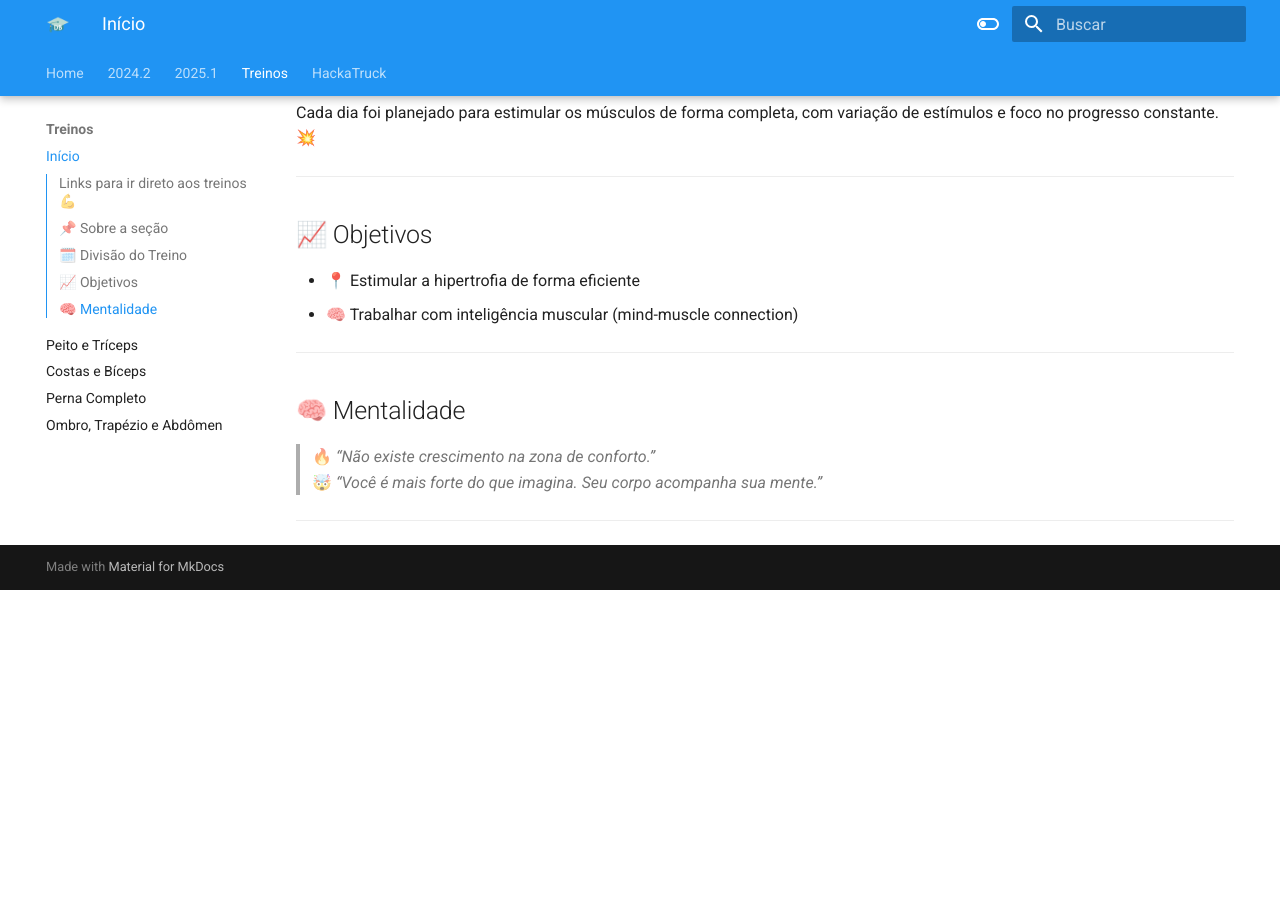
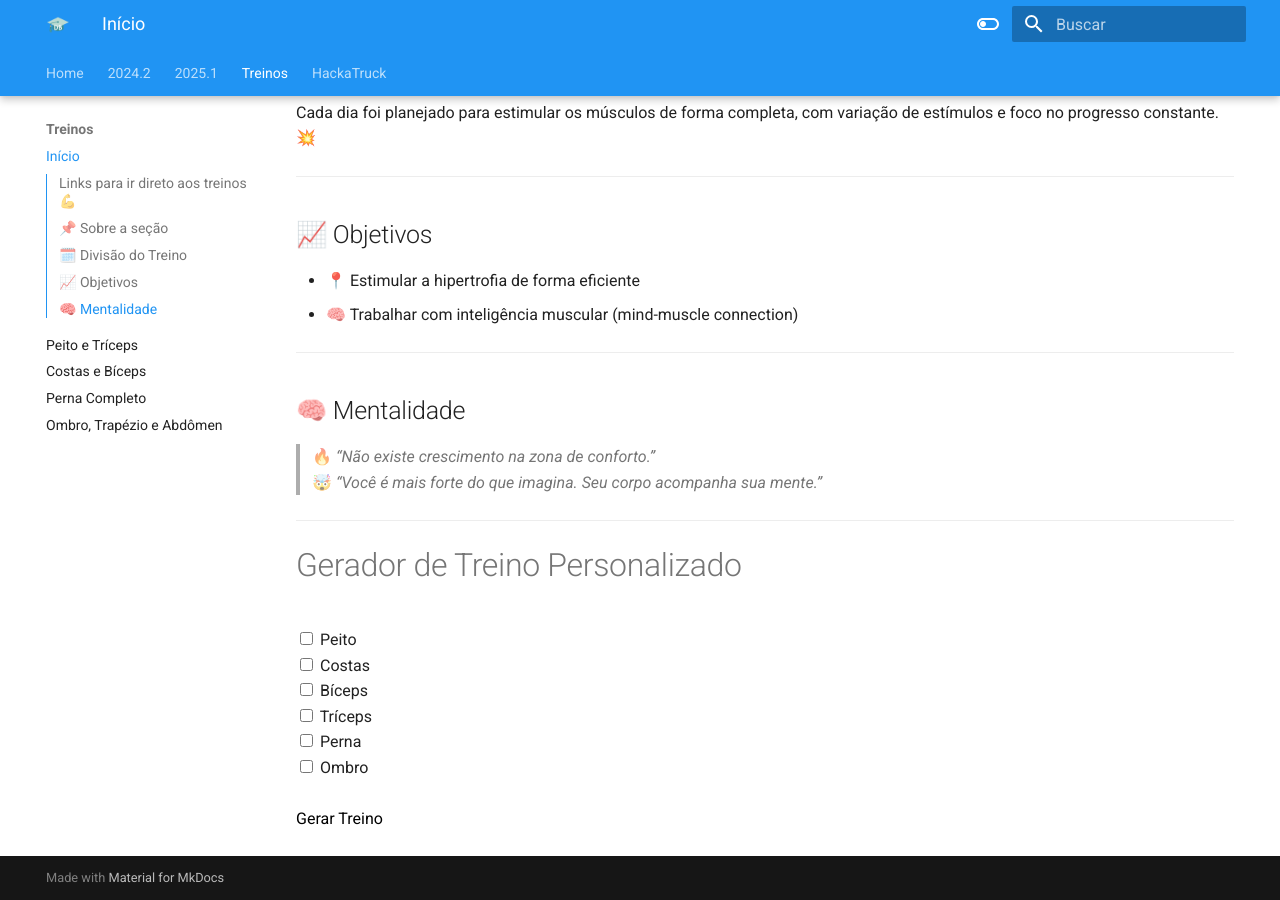
Before and after one commit to Diogo-Barboza/VSFGA, an MkDocs documentation site: the page built from docs/sections/treino/treinoshome.md, in a window 1280 px wide and 900 px high, scrolled down 1057 px. Built offline with MkDocs 1.6.1 and Material for MkDocs 9.7.7, drawn with Linux system fonts in a browser that asks for light colours; before the commit the page ends 1647 px from its top, so only the background shows below that; some of the changed lines change nothing that is shown.

Commit message:
Treino Personalizado

```diff
--- /dev/null
+++ b/docs/javascripts/gerador.js
@@ -0,0 +1,59 @@
+function gerarTreino() {
+    const selecionados = Array.from(document.querySelectorAll('#treino-form input[type="checkbox"]:checked'))
+      .map(cb => cb.value);
+
+    const treinos = {
+      peito: `
+  ### Peito
+  - Supino reto Máquina Articulada (ou barra) – 5x15-12-10-10-8
+  - Supino inclinado Maquina Articulada – 4x12-10-10-10
+  - Pullover com halter – 3x12-15
+  - Crossover (cabo polia alta) – 3x12-15
+      `,
+      triceps: `
+  ### Tríceps
+  - Tríceps pulley (barra reta) – 4x8-10
+  - Tríceps testa (Barra W ou Polia Unilateral) – 3x15-18
+  - Tríceps Francês (Polia ou Halter) – 3x15-18
+      `,
+      costas: `
+  ### Costas
+  - Barra fixa ou puxada frontal – 4x12-10-8-8
+  - Remada curvada com barra – 4x8-10
+  - Remada unilateral com halteres – 3x10-12
+  - Pulldown (pegada neutra) – 3x12-15
+      `,
+      biceps: `
+  ### Bíceps
+  - Rosca na Polia Baixa – 4x10-12
+  - Rosca Banco Scott (Unilateral) – 4x12-15
+  - Bíceps Martelo com halteres – 4x10-12
+      `,
+      perna: `
+  ### Pernas
+  - Agachamento livre – 5x15-12-12-10-10
+  - Cadeira flexora – 4x15-12-12-12
+  - Cadeira extensora – 3x15
+  - Stiff – 3x12-15
+  - Panturrilha (em pé ou leg press) – 5x15-20
+      `,
+      ombro: `
+  ### Ombro, Trapézio e Abdômen
+  - Desenvolvimento (barra/halteres) – 4x8-10
+  - Elevação lateral com halteres – 3x12-15
+  - Elevação frontal (halteres/corda) – 3x12-15
+  - Crucifixo inverso (máquina/banco) – 3x12-15
+  - Encolhimento com barra – 4x12-15
+  - Remada alta com barra ou halteres – 3x10-12
+  - Abdôminal Cruzado – 4x15-20
+      `
+    };
+
+    let resultado = '';
+    selecionados.forEach(musculo => {
+      resultado += treinos[musculo] || '';
+    });
+
+    const container = document.getElementById('resultado-treino');
+    container.innerHTML = `<div class="gerado">${resultado || 'Nenhuma opção selecionada.'}</div>`;
+  }
--- a/docs/sections/treino/treinoshome.md
+++ b/docs/sections/treino/treinoshome.md
@@ -48,3 +48,17 @@ Cada dia foi planejado para estimular os músculos de forma completa, com varia
 > 🤯 _“Você é mais forte do que imagina. Seu corpo acompanha sua mente.”_
 
 ---
+
+# Gerador de Treino Personalizado
+
+<form id="treino-form">
+  <label><input type="checkbox" value="peito"> Peito</label><br>
+  <label><input type="checkbox" value="costas"> Costas</label><br>
+  <label><input type="checkbox" value="biceps"> Bíceps</label><br>
+  <label><input type="checkbox" value="triceps"> Tríceps</label><br>
+  <label><input type="checkbox" value="perna"> Perna</label><br>
+  <label><input type="checkbox" value="ombro"> Ombro</label><br><br>
+  <button type="button" onclick="gerarTreino()">Gerar Treino</button>
+</form>
+
+<div id="resultado-treino" style="margin-top: 20px;"></div>
--- a/mkdocs.yml
+++ b/mkdocs.yml
@@ -60,8 +60,6 @@ theme:
         name: Modo claro
 
   features:
-    - navigation.instant
-    - navigation.instant.progress
     - navigation.tabs
     - navigation.tabs.sticky
     - navigation.sections
@@ -81,3 +79,4 @@ markdown_extensions:
 
 extra_javascript:
   - https://cdn.jsdelivr.net/npm/mathjax@3/es5/tex-mml-chtml.js
+  - javascripts/gerador.js
```
